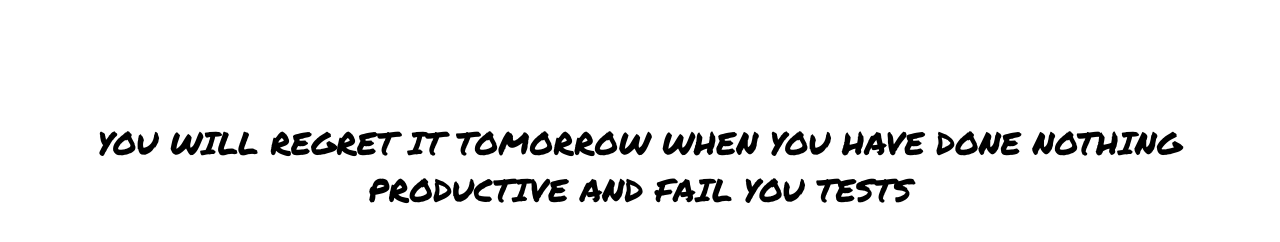
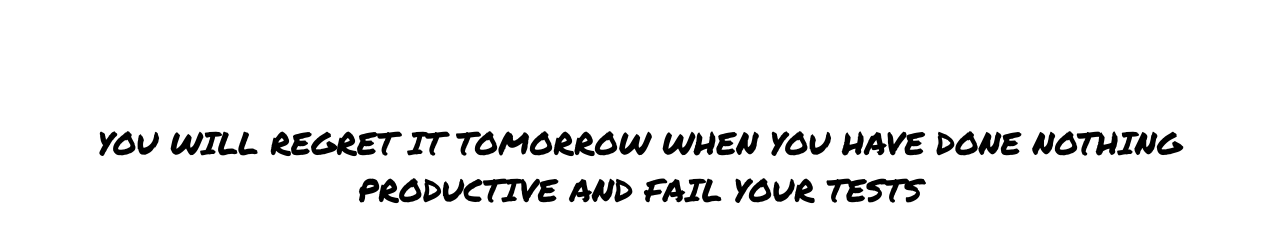
Before and after one commit to leaderkatt/leaderkatt.github.io, a plain HTML site: page index.html in a window 1280 px wide. Shown: the part 314-556 px from the top of the page. Drawn offline with Linux system fonts and the light colour scheme; a web font is replaced by a local one.

Commit message:
Update index.html

```diff
--- a/index.html
+++ b/index.html
@@ -78,7 +78,7 @@
             <p id = "name">Abigail,</p>
             <p id = "title">hiiiii sweetheart</p>
             <p class = "info">PLEASE FUCKING DO YOUR SCHOOL WORK</p>
-            <p class = "info"> YOU WILL REGRET IT TOMORROW WHEN YOU HAVE DONE NOTHING PRODUCTIVE AND FAIL YOU TESTS</p>
+            <p class = "info"> YOU WILL REGRET IT TOMORROW WHEN YOU HAVE DONE NOTHING PRODUCTIVE AND FAIL YOUR TESTS</p>
         </div>
 
         <script>
```
